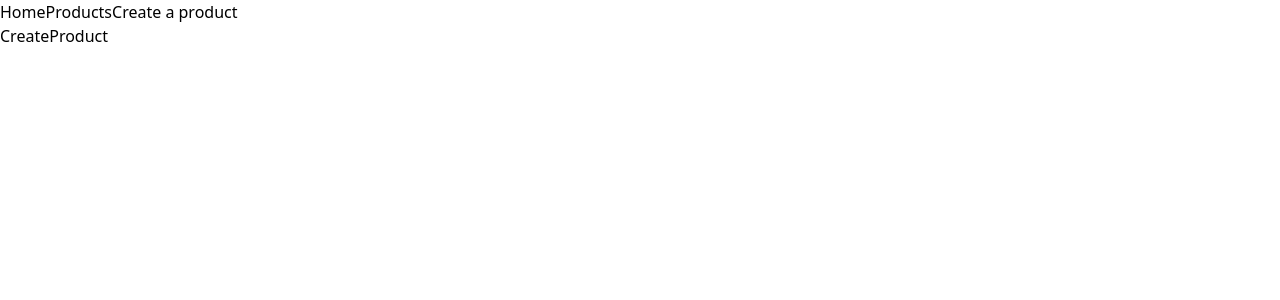
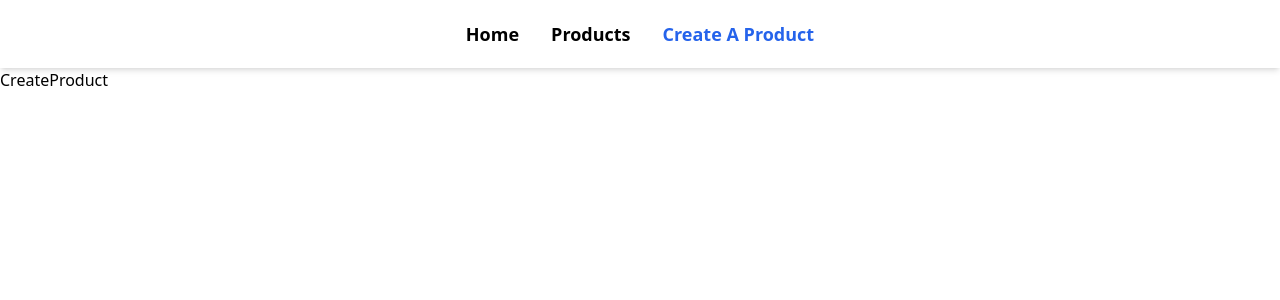
Before and after one commit to ngoctu280801/UID-Test, a React (Vite) app: page /create-product in a window 1280 px wide. Shown: the top 300 px of the page. Built offline with nearby package versions, Linux system fonts and the light colour scheme.

Commit message:
style/#: navigation bar

```diff
--- a/src/layouts/Layout.tsx
+++ b/src/layouts/Layout.tsx
@@ -1,20 +1,38 @@
-import { Outlet, Link } from "react-router-dom";
+import { Outlet, NavLink } from "react-router-dom";
 import styles from "./styles.module.scss";
+
+const navigators = [
+  {
+    path: "/",
+    title: "Home",
+  },
+  {
+    path: "/products",
+    title: "Products",
+  },
+  {
+    path: "/create-product",
+    title: "Create A Product",
+  },
+];
 
 const Layout = () => {
   return (
     <div className={styles.layout}>
-      <nav>
-        <ul className={"flex"}>
-          <li>
-            <Link to="/">Home</Link>
-          </li>
-          <li>
-            <Link to="/products">Products</Link>
-          </li>
-          <li>
-            <Link to="/create-product">Create a product</Link>
-          </li>
+      <nav className={styles.nav}>
+        <ul className={styles.navigation}>
+          {navigators.map((navigator) => (
+            <li className={styles.navigation__item} key={navigator.path}>
+              <NavLink
+                to={navigator.path}
+                className={({ isActive }) =>
+                  isActive ? styles.active : undefined
+                }
+              >
+                {navigator.title}
+              </NavLink>
+            </li>
+          ))}
         </ul>
       </nav>
       <Outlet />
--- a/src/layouts/styles.module.scss
+++ b/src/layouts/styles.module.scss
@@ -1,3 +1,15 @@
-.layout__navigation {
-  @apply flex;
+.layout {
+  .navigation {
+    @apply flex gap-8;
+
+    &__item {
+      @apply font-semibold text-lg;
+      .active {
+        @apply text-blue-600;
+      }
+    }
+  }
+  .nav {
+    @apply flex justify-center py-5 shadow-md;
+  }
 }
```
